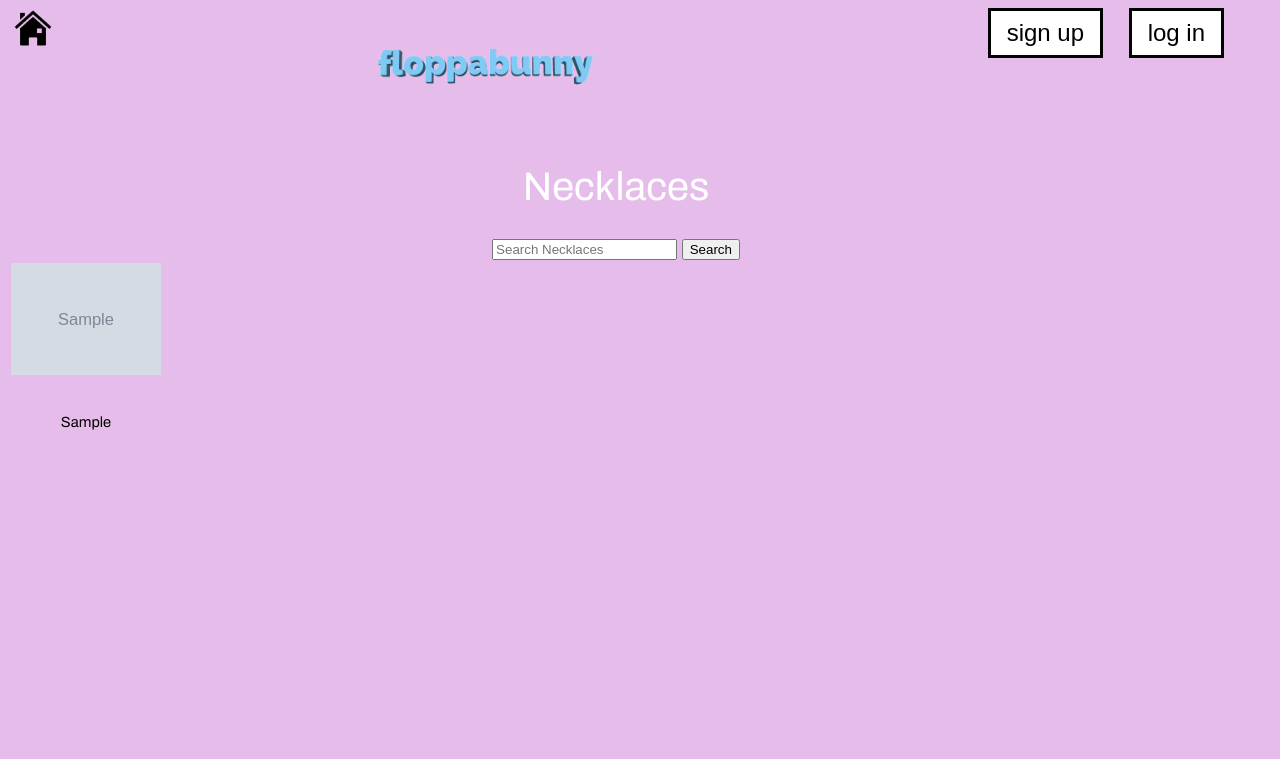
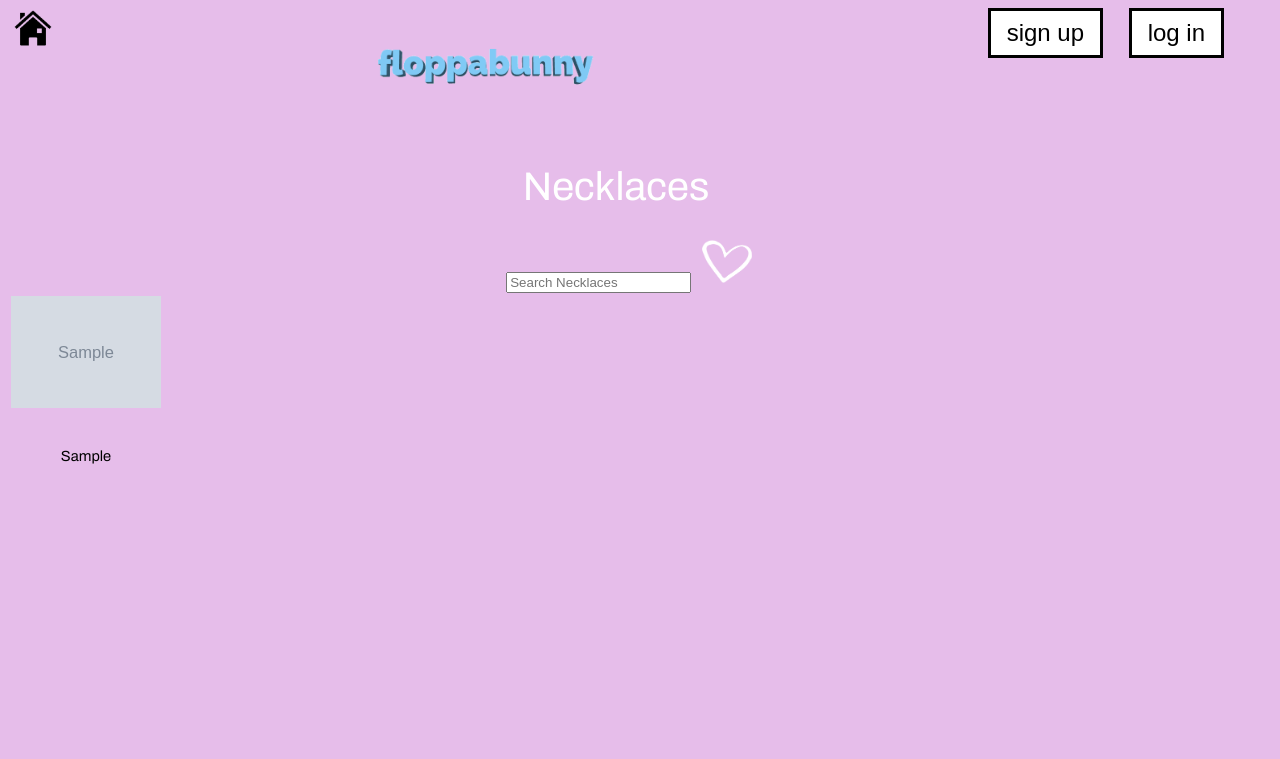
Before and after one commit to FlorencePayne/WAD_Group_Project, a Django app: page /floppa/necklaces/ in a window 1280 px wide. Shown: the top 759 px of the page. Run offline with Django 3.2, Linux system fonts and the light colour scheme; tables that the repository leaves empty hold one stand-in row (values such as "Sample post"); grey boxes marked "Sample" are stand-in pictures; some libraries are stand-ins or nearby versions.

Commit message:
created new style sheet for necklaces and changed search button to an image

```diff
--- /dev/null
+++ b/static/necklacestyle.css
@@ -0,0 +1,13 @@
+html,
+
+.search-btn{
+    	background-color: transparent;
+    	height:30px;
+    	width:30px;
+        border: 0px;
+    }
+.search-btn:hover {
+    background-image: url('static/images/search button invert.png')
+    height:30px;
+    width:30px;
+}
--- a/templates/floppa/base.html
+++ b/templates/floppa/base.html
@@ -7,6 +7,7 @@
 			{% endblock %}
 		</title>
 		<link rel="stylesheet" href="{% static 'base.css' %}"/>
+		<link rel="stylesheet" href="{% static 'necklacestyle.css' %}"/>
 		<meta charset="UTF-8">
 		<meta name = "keywords" content = "Necklace, Retailer, Online Shopping, Jewlery">
 		<meta name="viewport" content="width=device-width, initial-scale-1.0">
--- a/templates/floppa/necklaces.html
+++ b/templates/floppa/necklaces.html
@@ -10,7 +10,9 @@
     <div class="search bar">
 		<form>
 			<input type="search" placeholder="Search Necklaces">
-			<button type="submit">Search</button>
+			<button type="submit" class ="search-btn">
+			    <img class = "search-img" src="{% static 'images/search button.png' %}" alt="Click to search" width=50pts/>
+			    </button>
 		</form>
 	</div>
 
```
Also changed, not shown: static/images/search button invert.png (added), static/images/search button.png (added).
